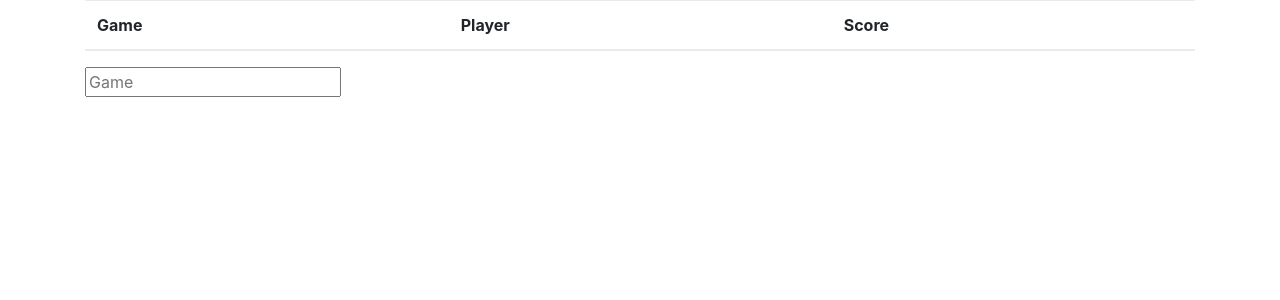
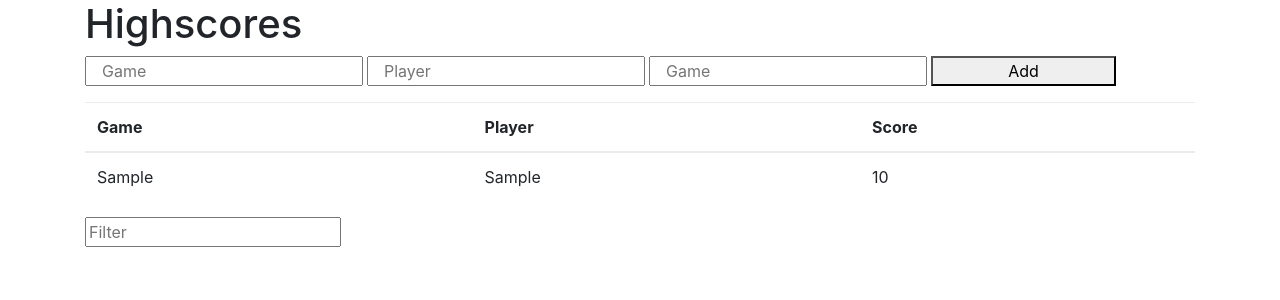
Before and after one commit to robertjh17/MAD, a PHP site: page /highscores_front.html in a window 1280 px wide. Shown: the top 300 px of the page. Run offline with PHP 8.4, Linux system fonts and the light colour scheme; tables that the repository leaves empty or names only in its code hold one stand-in row (values such as "Sample post"); lists and menus that the app fills with data are empty; some libraries are stand-ins or nearby versions.

Commit message:
Update voor les van vandaag

```diff
--- a/example_code/highscores.php
+++ b/example_code/highscores.php
@@ -11,6 +11,7 @@ function getDb()
 
     return $dbh;
 }
+
 /*
  * create
  * read -> index en show
@@ -38,7 +39,6 @@ function create($game = null, $player = null, $score = null) {
         $sqlparams['score'] = $score;
     }
 
-
     print_r($sqlparams);
     $sth = $dbh->prepare($sql);
     $sth->execute($sqlparams);
@@ -64,12 +64,12 @@ function index($game = null, $player = null)
     $sql = 'SELECT * FROM highscores WHERE 1 = 1';
     $sqlparams = [];
 
-    if ($game !== null) {
+    if ($game !== null && !empty($game)) {
         $sql .= ' AND game = :game';
         $sqlparams['game'] = $game;
     }
 
-    if ($player !== null) {
+    if ($player !== null && !empty($game)) {
         $sql .= ' AND player = :player';
         $sqlparams['player'] = $player;
     }
@@ -82,12 +82,10 @@ function index($game = null, $player = null)
     return $rows;
 }
 
-$game = null;
+//$game = null;
 
+$game = $_GET['game'] ?? null;
 
-if (isset($_GET['game'])) {
-    $game = $_GET['game'];
-}
 
 $scores = index($game);
 
--- a/example_code/highscores_front.html
+++ b/example_code/highscores_front.html
@@ -3,16 +3,35 @@
 <head>
     <meta charset="UTF-8">
     <title>Highscores</title>
-    <link rel="stylesheet" href="https://maxcdn.bootstrapcdn.com/bootstrap/4.0.0-beta.2/css/bootstrap.min.css" integrity="sha384-PsH8R72JQ3SOdhVi3uxftmaW6Vc51MKb0q5P2rRUpPvrszuE4W1povHYgTpBfshb" crossorigin="anonymous">
+    <link rel="stylesheet"
+          href="https://maxcdn.bootstrapcdn.com/bootstrap/4.0.0-beta.2/css/bootstrap.min.css"
+          integrity="sha384-PsH8R72JQ3SOdhVi3uxftmaW6Vc51MKb0q5P2rRUpPvrszuE4W1povHYgTpBfshb"
+          crossorigin="anonymous">
 </head>
 <body>
 
 <div class="container">
+    <h1>Highscores</h1>
 
     <div id="scorecontainer">
+        <form>
+            <div class="form-group">
+                <input type="text" name="game" placeholder="Game" class="col-3">
+                <input type="text" name="player" placeholder="Player"
+                       class="col-3">
+                <input type="text" name="score" placeholder="Game"
+                       class="col-3">
+                <button id="btn_add_game" class="col-2">Add</button>
+            </div>
+        </form>
+
         <table class="table">
             <thead>
-                <tr><th>Game</th><th>Player</th><th>Score</th></tr>
+            <tr>
+                <th>Game</th>
+                <th>Player</th>
+                <th>Score</th>
+            </tr>
             </thead>
             <tbody id="highscores">
 
@@ -21,7 +40,9 @@
     </div>
 
     <form>
-        <input type="text" name="game" placeholder="Game" id="game">
+        <div class="form-group">
+            <input type="text" name="game" placeholder="Filter" id="game">
+        </div>
     </form>
 
 </div>
@@ -33,17 +54,23 @@
         src="https://code.jquery.com/jquery-3.2.1.min.js"
         integrity="sha256-hwg4gsxgFZhOsEEamdOYGBf13FyQuiTwlAQgxVSNgt4="
         crossorigin="anonymous"></script>
-<script src="https://cdnjs.cloudflare.com/ajax/libs/popper.js/1.12.3/umd/popper.min.js" integrity="sha384-vFJXuSJphROIrBnz7yo7oB41mKfc8JzQZiCq4NCceLEaO4IHwicKwpJf9c9IpFgh" crossorigin="anonymous"></script>
-<script src="https://maxcdn.bootstrapcdn.com/bootstrap/4.0.0-beta.2/js/bootstrap.min.js" integrity="sha384-alpBpkh1PFOepccYVYDB4do5UnbKysX5WZXm3XxPqe5iKTfUKjNkCk9SaVuEZflJ" crossorigin="anonymous"></script>
+<script src="https://cdnjs.cloudflare.com/ajax/libs/popper.js/1.12.3/umd/popper.min.js"
+        integrity="sha384-vFJXuSJphROIrBnz7yo7oB41mKfc8JzQZiCq4NCceLEaO4IHwicKwpJf9c9IpFgh"
+        crossorigin="anonymous"></script>
+<script src="https://maxcdn.bootstrapcdn.com/bootstrap/4.0.0-beta.2/js/bootstrap.min.js"
+        integrity="sha384-alpBpkh1PFOepccYVYDB4do5UnbKysX5WZXm3XxPqe5iKTfUKjNkCk9SaVuEZflJ"
+        crossorigin="anonymous"></script>
 
 
 <script>
-    $(document).ready(function() {
-        $('#game').on('keyup', function(event) {
+    $(document).ready(function () {
+        $('#game').on('keyup', function (event) {
             event.preventDefault();
             loadScores();
-        })
-    })
+        });
+
+        loadScores();
+    });
 
     function loadScores() {
         $.ajax({
@@ -51,11 +78,11 @@
             data: {
                 'game': $('#game').val()
             },
-            success: function( result ) {
+            success: function (result) {
                 var list = JSON.parse(result);
                 var html = '';
 
-                $.each(list, function(index, value) {
+                $.each(list, function (index, value) {
                     html += '<tr><td>' + value.game + '</td><td>' + value.player + '</td><td>' + value.score + '</td></tr>';
                 });
 
```
